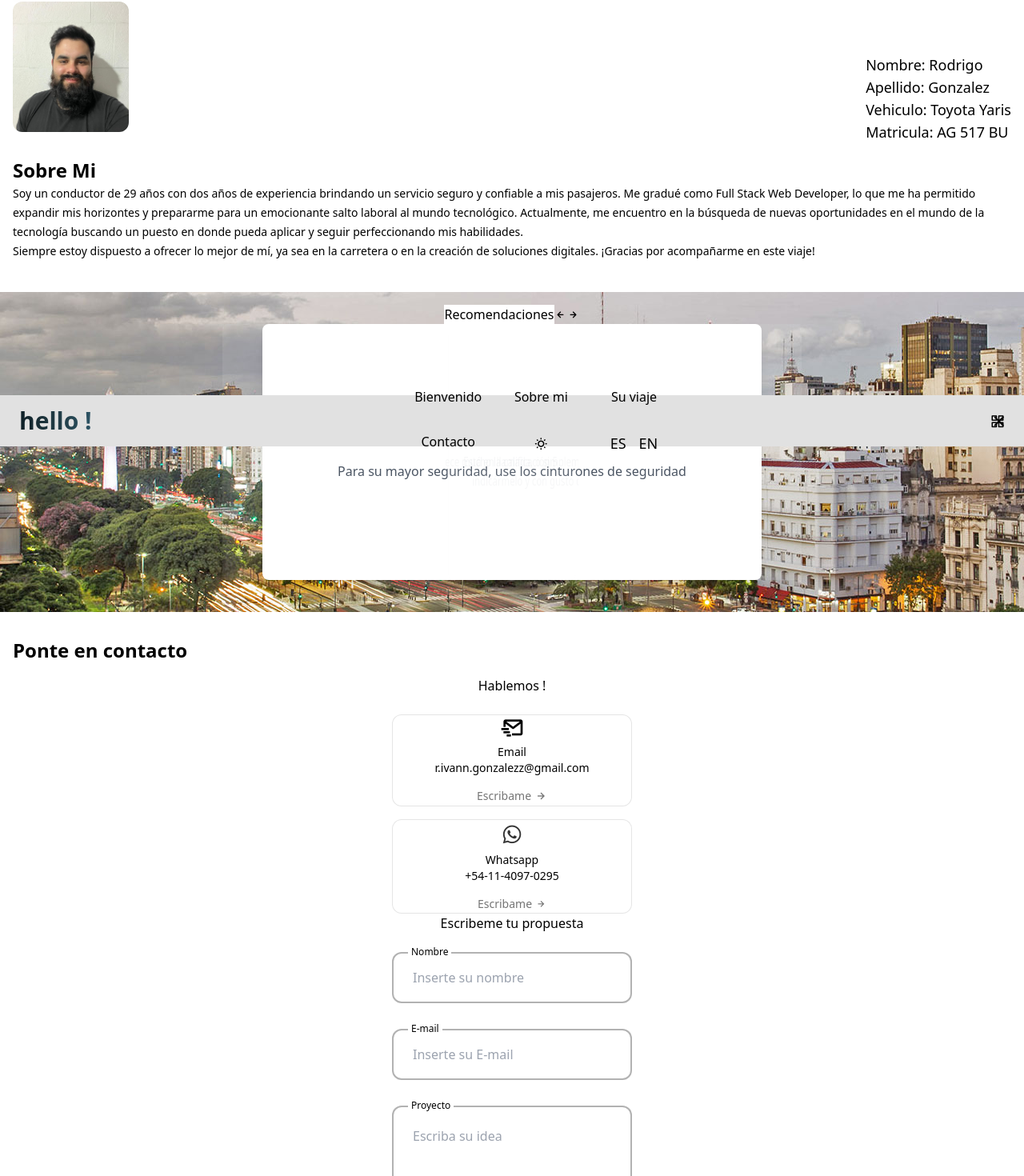
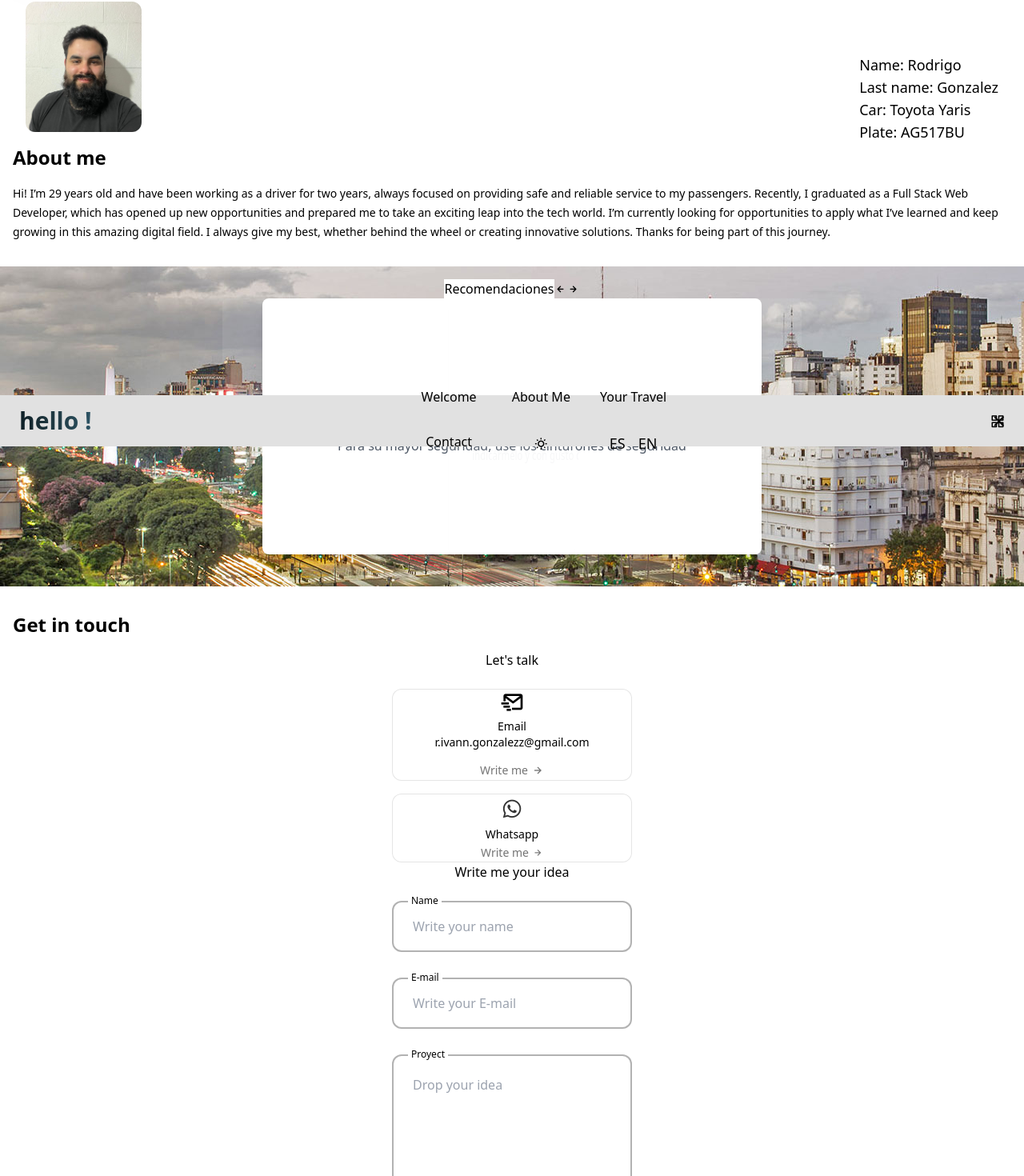
Before and after one commit to RodrigoIvanGonzalez/DriverWeb, a React (Vite) app: page / in a window 1280 px wide. Shown: the part 242-1712 px from the top of the page at 80% size. Built offline with nearby package versions, Linux system fonts and the light colour scheme; a web font is replaced by a local one.

Commit message:
feature: traduccion parcial en componentes

```diff
--- a/src/components/About.jsx
+++ b/src/components/About.jsx
@@ -1,10 +1,13 @@
 import perfilCV  from "../assets/perfilCV.jpg";
-
+import { useTranslation } from "react-i18next";
 
 const About = () => {
+
+    const {t} = useTranslation()
+
     return (
 <>
-    <section className='mt-4' id='about'>
+    <section className='m-4' id='about'>
         <div className=" flex justify-between p-4 bg-no-repeat bg-center bg-cover  "
         >
 
@@ -12,17 +15,17 @@ const About = () => {
             <img className= " relative bg-no-repeat bg-center bg-cover  w-[145px] h--[190px] rounded-xl " src={perfilCV} alt="Hi !" />
             <div className="relative self-center text-lg font-medium ul ">
                     <ul className="relative  top-10">
-                        <li>Nombre: Rodrigo</li>
-                        <li>Apellido: Gonzalez</li>
-                        <li>Vehiculo: Toyota Yaris</li>
-                        <li>Matricula: AG 517 BU</li>
+                        <li>{t('aboutName')}</li>
+                        <li>{t('aboutLastName')}</li>
+                        <li>{t('aboutCar')}</li>
+                        <li>{t('aboutPlate')}</li>
                     </ul>
             </div>
         </div>
-            <div className="m-4">
-                <h2 className=" relative font-semibold text-2xl ">Sobre Mi</h2>
-                <span className='relative text-sm'>
-                Soy un conductor de 29 años con dos años de experiencia brindando un servicio seguro y confiable a mis pasajeros. Me gradué como Full Stack Web Developer, lo que me ha permitido expandir mis horizontes y prepararme para un emocionante salto laboral al mundo tecnológico. Actualmente, me encuentro en la búsqueda de nuevas oportunidades en el mundo de la tecnología buscando un puesto en donde pueda aplicar y seguir perfeccionando mis habilidades. <br />Siempre estoy dispuesto a ofrecer lo mejor de mí, ya sea en la carretera o en la creación de soluciones digitales. ¡Gracias por acompañarme en este viaje! <br /> <br />
+            <div className="mb-8">
+                <h2 className=" relative font-semibold text-2xl mb-4">{t("aboutTitle")}</h2>
+                <span className='relative text-sm mb-8'>
+                {t("aboutText")}
                 </span>
             </div>
     </section>
--- a/src/components/Contact.jsx
+++ b/src/components/Contact.jsx
@@ -1,7 +1,11 @@
 import { useRef } from 'react';
 import emailjs from '@emailjs/browser';
+import { useTranslation } from 'react-i18next';
 
 function Contact() {
+
+    const { t } = useTranslation()
+
     const form = useRef();
 
     const sendEmail = (e) => {
@@ -16,12 +20,12 @@ function Contact() {
 
     return (
         <section className="mb-24 mt-8" id="contact">
-            <h2 className="text-[hsl(0, 0%, 20%)] text-2xl font-semibold m-4">Ponte en contacto</h2>
+            <h2 className="text-[hsl(0, 0%, 20%)] text-2xl font-semibold m-4"> {t('contact')} </h2>
             <span className="section__subtitle"></span>
 
             <div className="grid gap-x-12 justify-center pb-12">
                 <div className="contact__content">
-                    <h3 className="text-center  text-base font-medium mb-6 ">Hablemos !</h3>
+                    <h3 className="text-center  text-base font-medium mb-6 ">{t('contactTalk')}</h3>
 
                     <div className="grid gap-y-4 grid-cols-[300px]  ">
                         <div className="bg-[#fff] border border-solid border-black/10 p4 rounded-xl text-center ">
@@ -30,41 +34,41 @@ function Contact() {
                             <h3 className="text-sm font-medium">Email</h3>
                             <span className="block text-sm mb-3">r.ivann.gonzalezz@gmail.com</span>
 
-                            <a href="" className="contact__button inline-flex text-[hsl(0,0%,46%)] text-sm items-center justify-center gap-1  hover:translate-x-1 hover:transition-transform "> Escribame {" "}<i className="bx bx-right-arrow-alt contact__button-icon text-base  hover:translate-x-1 hover:transition-transform "></i></a>
+                            <a href="" className="contact__button inline-flex text-[hsl(0,0%,46%)] text-sm items-center justify-center gap-1  hover:translate-x-1 hover:transition-transform "> {t('contactWriteMe')} {" "}<i className="bx bx-right-arrow-alt contact__button-icon text-base  hover:translate-x-1 hover:transition-transform "></i></a>
                         </div>
 
                         <div className="bg-[#fff] border border-solid border-black/10 p4 rounded-xl text-center ">
                             <i className="bx bxl-whatsapp text-3xl text-[hsl(0,0%,20%)] mb-1"></i>
 
                             <h3 className="text-sm font-medium ">Whatsapp</h3>
-                            <span className="block text-sm mb-3 ">+54-11-4097-0295</span>
 
-                            <a href="" className="contact__button inline-flex text-[hsl(0,0%,46%)] text-sm items-center justify-center gap-1 hover:translate-x-1 hover:transition-transform"> Escribame {" "}<i className="bx bx-right-arrow-alt contact__button-icon hover:translate-x-1 hover:transition-transform"></i></a>
+
+                            <a href="https://wa.me/541140970295" className="contact__button inline-flex text-[hsl(0,0%,46%)] text-sm items-center justify-center gap-1 hover:translate-x-1 hover:transition-transform"> {t('contactWriteMe')}  {" "}<i className="bx bx-right-arrow-alt contact__button-icon hover:translate-x-1 hover:transition-transform"></i></a>
                         </div>
                     </div>
                 </div>
 
                 <div className="contact__content">
-                    <h3 className="text-center text-base font-medium mb-6">Escribeme tu propuesta</h3>
+                    <h3 className="text-center text-base font-medium mb-6">{t('contactWriteIdea')} </h3>
 
                     <form ref={form} onSubmit={sendEmail} className="w-full">
                         <div className="relative mb-8 h-16">
-                            <label className="contact__form-tag">Nombre</label>
-                            <input type="text" name="name" className='contact__form-input' placeholder='Inserte su nombre'/>
+                            <label className="contact__form-tag">{t('name')}</label>
+                            <input type="text" name="name" className='contact__form-input' placeholder= {t('writeName')} />
                         </div>
 
                         <div className="relative mb-8 h-16">
                             <label className="contact__form-tag">E-mail</label>
-                            <input type="email" name="email" className='contact__form-input ' placeholder='Inserte su E-mail'/>
+                            <input type="email" name="email" className='contact__form-input ' placeholder={t('writeMail')}/>
                         </div>
 
                         <div className=" relative mb-8 h-44">
-                            <label className="contact__form-tag">Proyecto</label>
-                            <textarea name="proyect" cols="30" rows="10" className='contact__form-input ' placeholder='Escriba su idea'></textarea>
+                            <label className="contact__form-tag">{t('proyect')}</label>
+                            <textarea name="proyect" cols="30" rows="10" className='contact__form-input ' placeholder={t('dropIdea')}></textarea>
                         </div>
 
                         <button className="rounded-lg py-2 px-5 text-base font-medium bg-[#1a1a1a] text-[#fff] m-auto cursor-pointer border flex">
-                            Send Message
+                        {t('sendMsg')}
                             <svg
                 className="button__icon"
                 xmlns="http://www.w3.org/2000/svg"
--- a/src/components/Header.jsx
+++ b/src/components/Header.jsx
@@ -40,25 +40,25 @@ const Header = () =>{
                     <ul className="grid grid-cols-3 gap-8 ">
                         <li className="">
                             <a href="#welcome" className="nav-link">
-                                <i className="uil uil-estate dark:text-gray-300  lg:hidden"></i><span className="dark:text-gray-300"> Bienvenido</span>
+                                <i className="uil uil-estate dark:text-gray-300  lg:hidden"></i><span className="dark:text-gray-300">{t('welcomeIcon')}</span>
                             </a>
                         </li>
 
                         <li className="">
                             <a href="#about" className="nav-link" >
-                                <i className="uil uil-user block dark:text-gray-300 lg:hidden"></i> <span className="dark:text-gray-300 ">Sobre mi</span>
+                                <i className="uil uil-user block dark:text-gray-300 lg:hidden"></i> <span className="dark:text-gray-300 ">{t('aboutIcon')}</span>
                             </a>
                         </li>
 
                         <li className="">
                             <a href="#travel" className="nav-link">
-                                <i className="uil uil-file-alt block dark:text-gray-300 lg:hidden"></i> <span className="dark:text-gray-300 ">Su viaje</span>
+                                <i className="uil uil-file-alt block dark:text-gray-300 lg:hidden"></i> <span className="dark:text-gray-300 ">{t('travelIcon')}</span>
                             </a>
                         </li>
 
                         <li className="">
                             <a href="#contact" className="nav-link">
-                                <i className="uil uil-briefcase-alt dark:text-gray-300 block lg:hidden"></i> <span className="dark:text-gray-300 ">Contacto</span>
+                                <i className="uil uil-briefcase-alt dark:text-gray-300 block lg:hidden"></i> <span className="dark:text-gray-300 ">{t('contactIcon')}</span>
                             </a>
                         </li>
 
--- a/src/i18n.js
+++ b/src/i18n.js
@@ -16,18 +16,62 @@ i18n.use(LanguageDetector)
             translation: {
                 hello : "hello !",
                 welcome:" Welcome on board !",
+                welcomeIcon: "Welcome",
+                aboutIcon: "About Me",
+                travelIcon: "Your Travel",
+                contactIcon: 'Contact',
                 welcomeParagraph: "It is a pleasure to have you as passengers on this journey. My priority is to offer you a comfortable, safe and reliable service so that you reach your destination in the best possible way. Whether you are traveling for work, an important date, or simply exploring the city, I am here to make sure your experience is enjoyable. Feel free to relax, enjoy the ride and trust that you are in good hands.",
                 thanks: "Thank you for choosing to travel with me. Let's enjoy the journey together!",
-                driver: "Your driver"
+                driver: "Your driver",
+                aboutName: "Name: Rodrigo",
+                aboutLastName:"Last name: Gonzalez",
+                aboutCar:"Car: Toyota Yaris",
+                aboutPlate:"Plate: AG517BU",
+                aboutText: "Hi! I’m 29 years old and have been working as a driver for two years, always focused on providing safe and reliable service to my passengers. Recently, I graduated as a Full Stack Web Developer, which has opened up new opportunities and prepared me to take an exciting leap into the tech world. I’m currently looking for opportunities to apply what I’ve learned and keep growing in this amazing digital field. I always give my best, whether behind the wheel or creating innovative solutions. Thanks for being part of this journey.",
+                aboutTitle: "About me",
+                contact:"Get in touch",
+                contactTalk: "Let's talk",
+                contactWriteMe: 'Write me',
+                contactWriteIdea: "Write me your idea",
+                name: "Name",
+                proyect: "Proyect",
+                writeName:"Write your name",
+                writeMail: "Write your E-mail",
+                dropIdea:"Drop your idea",
+                sendMsg: "Send Message"
+
+
             }
         },
         es:{
             translation:{
                 hello : "hola !",
-                welcome:"Bienvenido a ordo !",
+                welcome:"Bienvenido a bordo !",
+                welcomeIcon: "Bienvenido",
+                aboutIcon: "Sobre Mi",
+                travelIcon: "Su viaje",
+                contactIcon: 'Contacto',
                 welcomeParagraph: "Es un placer tenerlos como pasajeros en este viaje. Mi prioridad es ofrecerles un servicio cómodo, seguro y confiable para que lleguen a su destino de la mejor manera posible. Ya sea que estén viajando por trabajo, una cita importante, o simplemente explorando la ciudad, estoy aquí para asegurarme de que su experiencia sea placentera. Siéntanse libres de relajarse, disfrutar del trayecto y confiar en que están en buenas manos. ",
                 thanks: "Gracias por elegir viajar conmigo. ¡Vamos a drisfrutar el camino juntos!",
-                driver: "Tu conductor"
+                driver: "Tu conductor",
+                aboutName: "Nombre: Rodrigo",
+                aboutLastName:"Apellido: Gonzalez",
+                aboutCar:"Auto: Toyota Yaris",
+                aboutPlate:"Patente: AG517BU",
+                aboutText: 'Hola, tengo 29 años y llevo dos años trabajando como conductor, siempre enfocado en brindar un servicio seguro y de confianza a mis pasajeros. Recientemente me gradué como Full Stack Web Developer, lo que me ha abierto la puerta a nuevos horizontes y me tiene listo para dar un gran salto al mundo de la tecnología. Ahora estoy buscando oportunidades para aplicar lo que he aprendido y seguir creciendo en este increíble mundo digital. Soy de los que siempre pone lo mejor de sí, ya sea al volante o desarrollando soluciones creativas. ¡Gracias por ser parte de esta aventura!',
+                aboutTitle: "Sobre mi",
+                contact:"Ponte en contacto",
+                contactTalk: "Hablemos",
+                contactWriteMe: 'Escribeme',
+                contactWriteIdea: "Escribeme tu idea",
+                name: "Nombre",
+                proyect: "Proyecto",
+                writeName:"Escriba su nombre",
+                writeMail: "Escriba su E-mail",
+                dropIdea:"Escriba su idea",
+                sendMsg: "Enviar Mensaje"
+
+
             }
         }
     }
```
